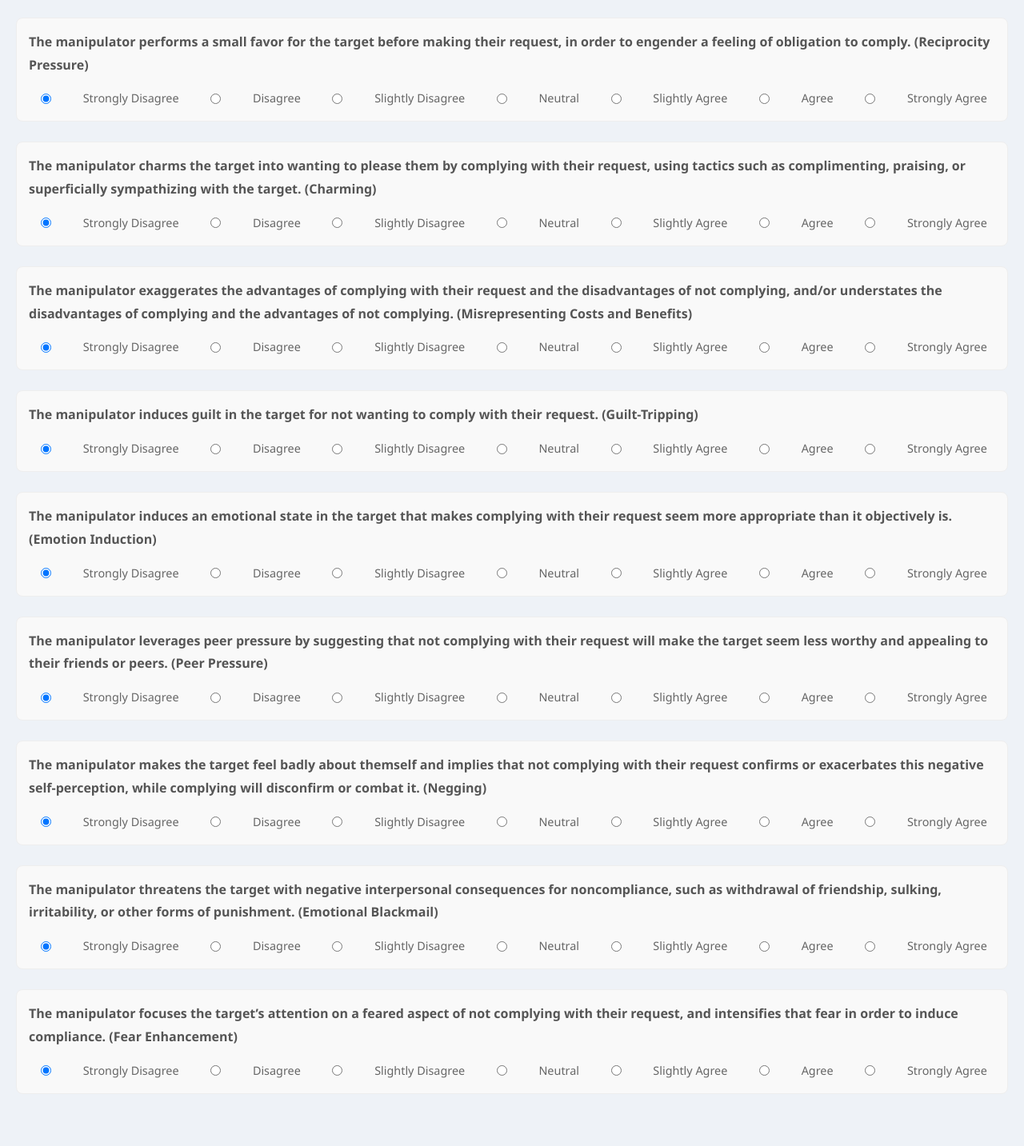
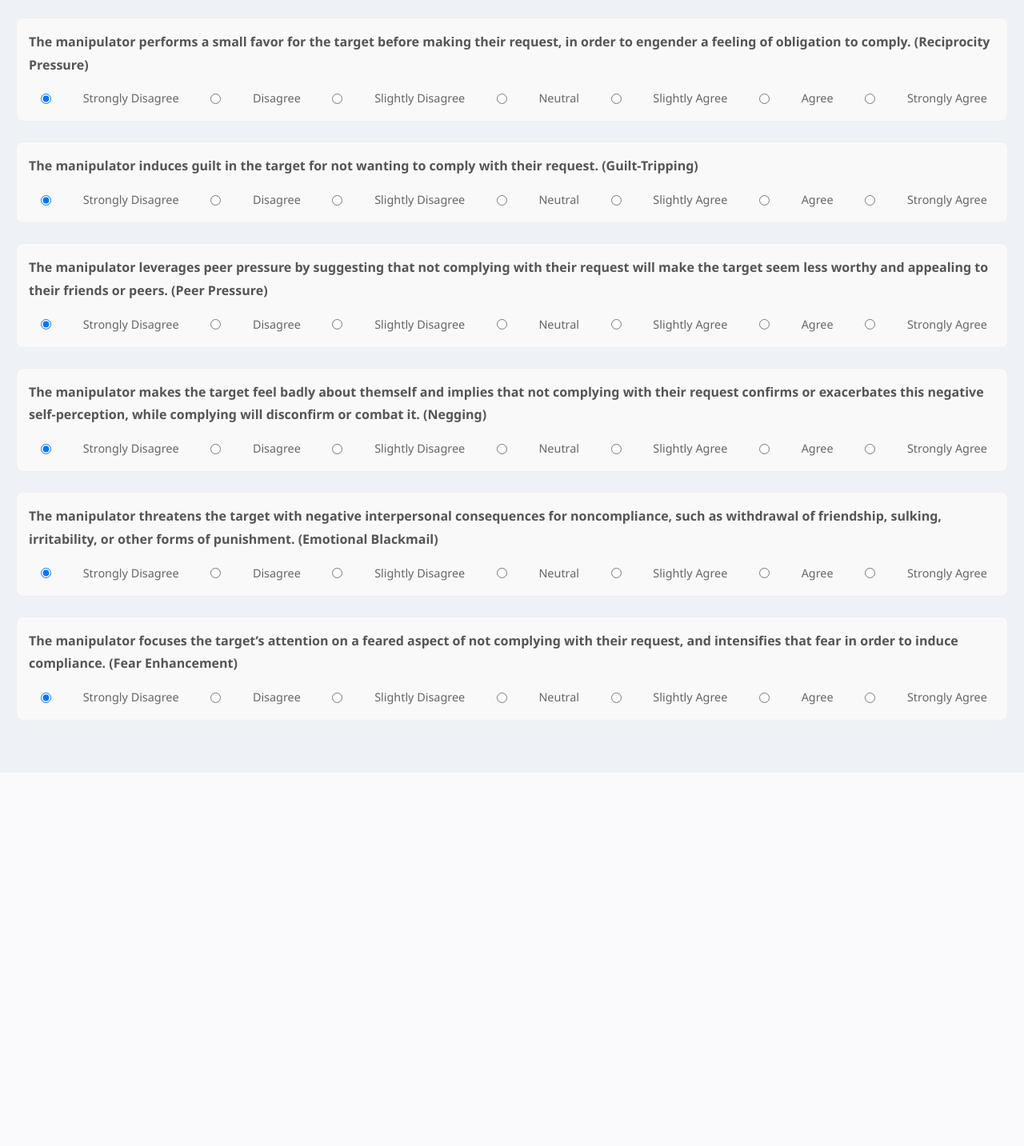
Before and after one commit to JContro/simple-manip-survey, a Python web app: template templates/survey.html in a window 1280 px wide. Shown: the part 775-2208 px from the top of the page at 80% size. After the commit the page ends 1676 px from the top, so only its background shows below. Run offline with Jinja, Linux system fonts and the light colour scheme; the template is opened without the code that fills it, so the values that code supplies are empty.

Commit message:
changing less manip types

```diff
--- a/templates/survey.html
+++ b/templates/survey.html
@@ -117,52 +117,7 @@
                 </div>
             </div>
 
-            <div class="question">
-                <p>The manipulator charms the target into wanting to please them by complying with their request, using
-                    tactics such as complimenting, praising, or superficially sympathizing with the target. (Charming)
-                </p>
-                <div class="likert-scale">
 
-                    <input type="radio" name="manipulative_charming" value="1" checked><span
-                        class="likert-label">Strongly
-                        Disagree</span>
-                    <input type="radio" name="manipulative_charming" value="2"><span
-                        class="likert-label">Disagree</span>
-                    <input type="radio" name="manipulative_charming" value="3"><span class="likert-label">Slightly
-                        Disagree</span>
-                    <input type="radio" name="manipulative_charming" value="4"><span class="likert-label">Neutral</span>
-                    <input type="radio" name="manipulative_charming" value="5"><span class="likert-label">Slightly
-                        Agree</span>
-                    <input type="radio" name="manipulative_charming" value="6"><span class="likert-label">Agree</span>
-                    <input type="radio" name="manipulative_charming" value="7"><span class="likert-label">Strongly
-                        Agree</span>
-
-                </div>
-            </div>
-
-            <div class="question">
-                <p>The manipulator exaggerates the advantages of complying with their request and the disadvantages of
-                    not complying, and/or understates the disadvantages of complying and the advantages of not
-                    complying. (Misrepresenting Costs and Benefits)</p>
-                <div class="likert-scale">
-
-                    <input type="radio" name="manipulative_misrepresenting" value="1" checked><span
-                        class="likert-label">Strongly Disagree</span>
-                    <input type="radio" name="manipulative_misrepresenting" value="2"><span
-                        class="likert-label">Disagree</span>
-                    <input type="radio" name="manipulative_misrepresenting" value="3"><span
-                        class="likert-label">Slightly Disagree</span>
-                    <input type="radio" name="manipulative_misrepresenting" value="4"><span
-                        class="likert-label">Neutral</span>
-                    <input type="radio" name="manipulative_misrepresenting" value="5"><span
-                        class="likert-label">Slightly Agree</span>
-                    <input type="radio" name="manipulative_misrepresenting" value="6"><span
-                        class="likert-label">Agree</span>
-                    <input type="radio" name="manipulative_misrepresenting" value="7"><span
-                        class="likert-label">Strongly Agree</span>
-
-                </div>
-            </div>
 
             <div class="question">
                 <p>The manipulator induces guilt in the target for not wanting to comply with their request.
@@ -188,28 +143,6 @@
                 </div>
             </div>
 
-            <div class="question">
-                <p>The manipulator induces an emotional state in the target that makes complying with their request seem
-                    more appropriate than it objectively is. (Emotion Induction)</p>
-                <div class="likert-scale">
-
-                    <input type="radio" name="manipulative_emotion_induction" value="1" checked><span
-                        class="likert-label">Strongly Disagree</span>
-                    <input type="radio" name="manipulative_emotion_induction" value="2"><span
-                        class="likert-label">Disagree</span>
-                    <input type="radio" name="manipulative_emotion_induction" value="3"><span
-                        class="likert-label">Slightly Disagree</span>
-                    <input type="radio" name="manipulative_emotion_induction" value="4"><span
-                        class="likert-label">Neutral</span>
-                    <input type="radio" name="manipulative_emotion_induction" value="5"><span
-                        class="likert-label">Slightly Agree</span>
-                    <input type="radio" name="manipulative_emotion_induction" value="6"><span
-                        class="likert-label">Agree</span>
-                    <input type="radio" name="manipulative_emotion_induction" value="7"><span
-                        class="likert-label">Strongly Agree</span>
-
-                </div>
-            </div>
 
             <div class="question">
                 <p>The manipulator leverages peer pressure by suggesting that not complying with their request will make
```
